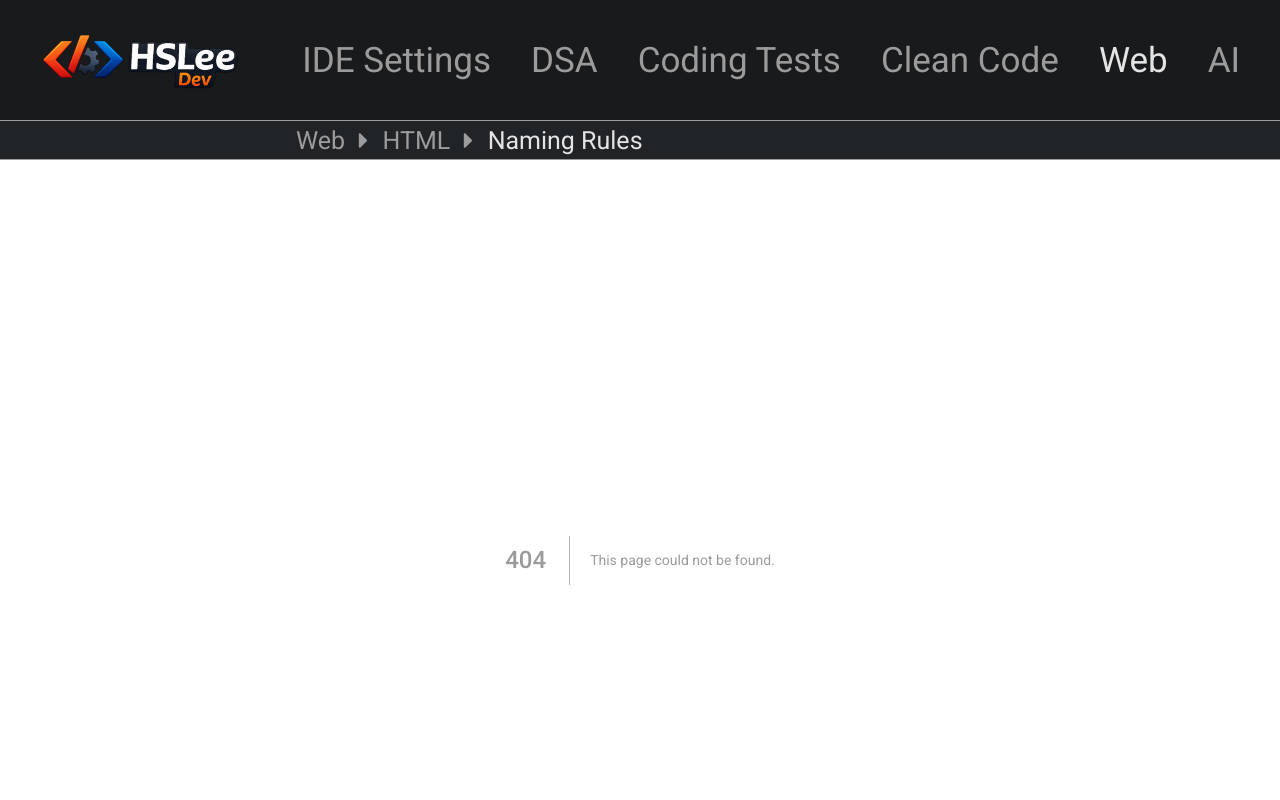
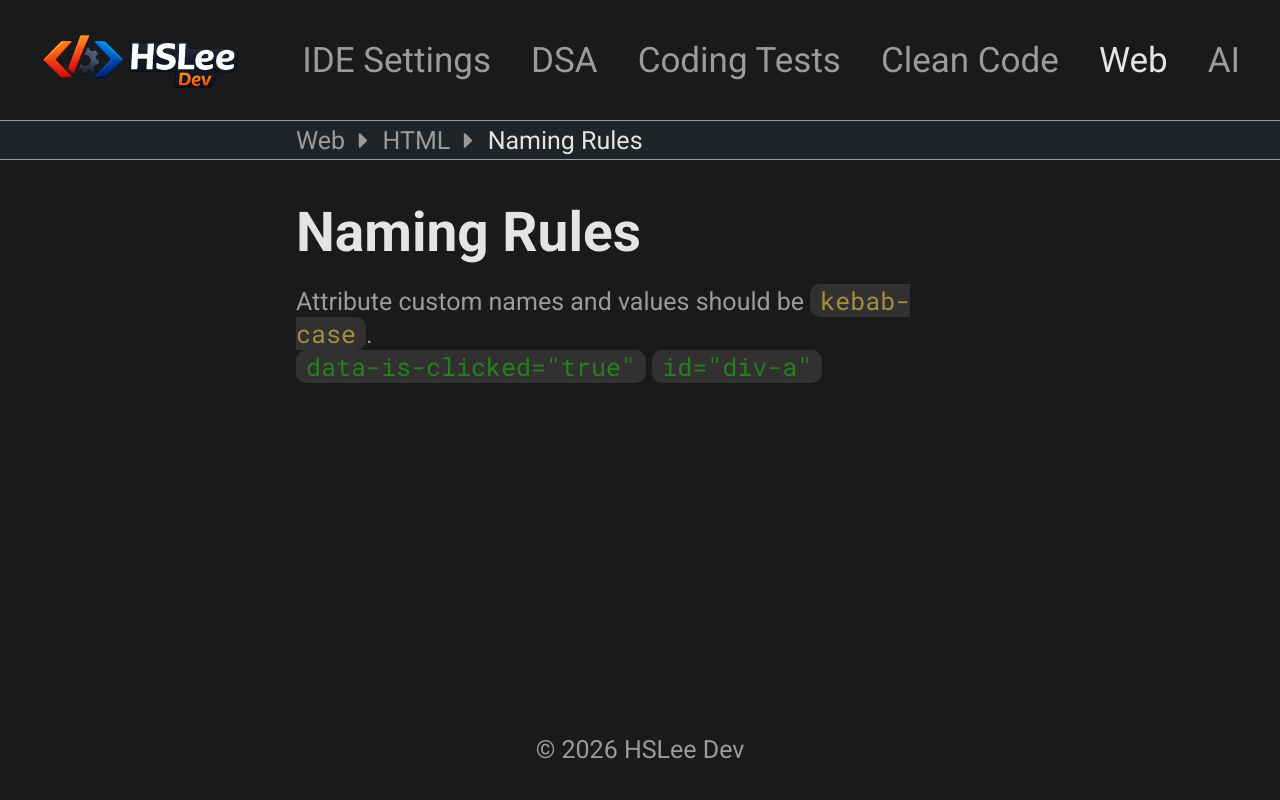
Before and after one commit to hslxgxnf/my-website, a Next.js app: page /web/html/naming-rules in a window 1280 px wide. Before the commit this address had no page. Shown: the top 800 px of the page. Built offline with nearby package versions, Linux system fonts and the light colour scheme.

Commit message:
feat: Add the Naming Rules page

```diff
--- /dev/null
+++ b/app/web/html/naming-rules/page.tsx
@@ -0,0 +1,28 @@
+import type { Metadata } from "next";
+
+import styles from "@/styles/pages/detail/page.module.css";
+import HeadingLink from "@/components/pages/detail/HeadingLink";
+
+export const metadata: Metadata = {
+  title: "Naming Rules",
+};
+
+export default function NamingRulesPage() {
+  return (
+    <main className={styles.main}>
+      <aside></aside>
+      <article>
+        <HeadingLink headingNumber={1}>Naming Rules</HeadingLink>
+        <p>
+          Attribute custom names and values should be&nbsp;
+          <code className="emphasis">kebab-case</code>.
+          <br />
+          <code className="example">data-is-clicked=&quot;true&quot;</code>
+          &nbsp;
+          <code className="example">id=&quot;div-a&quot;</code>
+        </p>
+      </article>
+      <aside></aside>
+    </main>
+  );
+}
```
